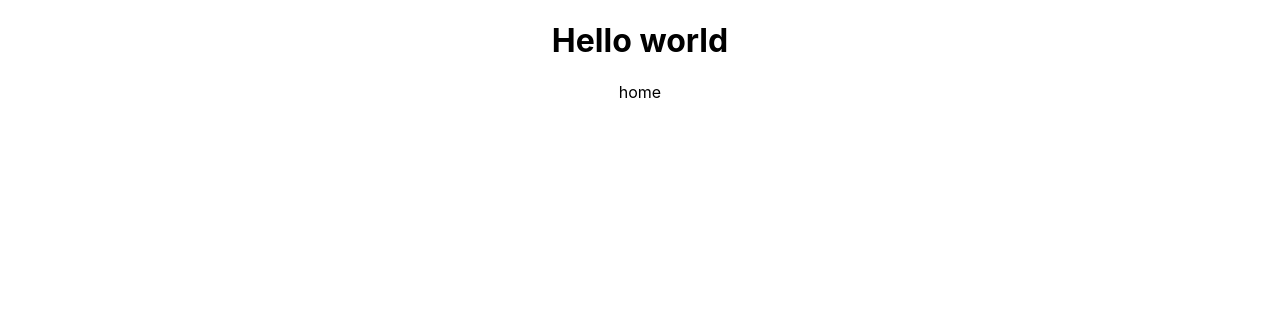
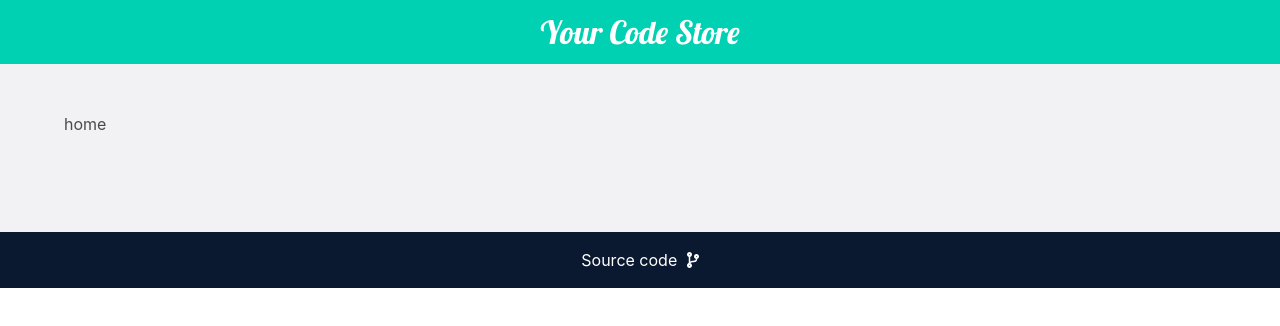
Before and after one commit to killcodeX/CodeStore, a React (Create React App) app: page / in a window 1280 px wide. Shown: the top 326 px of the page. Built offline with nearby package versions, Linux system fonts and the light colour scheme.

Commit message:
bulma, footer and header added

```diff
--- a/public/index.html
+++ b/public/index.html
@@ -10,34 +10,15 @@
       content="Web site created using create-react-app"
     />
     <link rel="apple-touch-icon" href="%PUBLIC_URL%/logo192.png" />
-    <!--
-      manifest.json provides metadata used when your web app is installed on a
-      user's mobile device or desktop. See https://developers.google.com/web/fundamentals/web-app-manifest/
-    -->
     <link rel="manifest" href="%PUBLIC_URL%/manifest.json" />
-    <!--
-      Notice the use of %PUBLIC_URL% in the tags above.
-      It will be replaced with the URL of the `public` folder during the build.
-      Only files inside the `public` folder can be referenced from the HTML.
 
-      Unlike "/favicon.ico" or "favicon.ico", "%PUBLIC_URL%/favicon.ico" will
-      work correctly both with client-side routing and a non-root public URL.
-      Learn how to configure a non-root public URL by running `npm run build`.
-    -->
+    <!-- -------------------- Bulma and Fontawesome ---------------------->
+    <link rel="stylesheet" href="https://cdn.jsdelivr.net/npm/bulma@0.9.0/css/bulma.min.css">
+    <script defer src="https://cdnjs.cloudflare.com/ajax/libs/font-awesome/5.13.1/js/all.min.js"></script>
     <title>React App</title>
   </head>
   <body>
     <noscript>You need to enable JavaScript to run this app.</noscript>
     <div id="root"></div>
-    <!--
-      This HTML file is a template.
-      If you open it directly in the browser, you will see an empty page.
-
-      You can add webfonts, meta tags, or analytics to this file.
-      The build step will place the bundled scripts into the <body> tag.
-
-      To begin the development, run `npm start` or `yarn start`.
-      To create a production bundle, use `npm run build` or `yarn build`.
-    -->
   </body>
 </html>
--- a/src/App.css
+++ b/src/App.css
@@ -1,38 +1,31 @@
-.App {
-  text-align: center;
+@import url('https://fonts.googleapis.com/css2?family=Lobster&display=swap');
+@import url('https://fonts.googleapis.com/css2?family=Poppins:ital,wght@1,400;1,500&display=swap');
+
+.section{
+    background-color: #f2f2f5;
+    padding-bottom: 150px;
 }
 
-.App-logo {
-  height: 40vmin;
-  pointer-events: none;
+.navbar-brand{
+    position: relative;
+    left: 50%;
+    transform: translateX(-50%);
+    font-size: 32px;
+    font-family: 'Lobster', cursive;
 }
 
-@media (prefers-reduced-motion: no-preference) {
-  .App-logo {
-    animation: App-logo-spin infinite 20s linear;
-  }
+/* ----------------------------------------- IncomeExpense ----------------------------------------- */
+
+
+/* ----------------------------------------- Footer ------------------------------------------------ */
+
+footer{
+  margin-top: -54px;
+  padding: 1rem !important;
+  background-color: #0A192F !important;
+  color: #fff !important;
 }
-
-.App-header {
-  background-color: #282c34;
-  min-height: 100vh;
-  display: flex;
-  flex-direction: column;
-  align-items: center;
-  justify-content: center;
-  font-size: calc(10px + 2vmin);
-  color: white;
+.footer a{
+  color: #fff;
+  margin-left: 5px;
 }
-
-.App-link {
-  color: #61dafb;
-}
-
-@keyframes App-logo-spin {
-  from {
-    transform: rotate(0deg);
-  }
-  to {
-    transform: rotate(360deg);
-  }
-}
--- a/src/App.js
+++ b/src/App.js
@@ -1,12 +1,20 @@
 import React from 'react';
 import './App.css';
+import Navbar from './components/layouts/navbar';
+import Footer from './components/layouts/footer';
 import Home from './components/pages/home';
+
 
 function App() {
   return (
     <div className="App">
-      <h1>Hello world</h1>
-      <Home/>
+      <Navbar/>
+        <section className='section'>
+          <div className='container'>
+            <Home/>
+          </div>
+        </section>
+      <Footer/>
     </div>
   );
 }
--- /dev/null
+++ b/src/components/layouts/footer.js
@@ -0,0 +1,13 @@
+import React from 'react'
+
+export default function Footer() {
+    return (
+        <footer className="footer">
+            <div className="content has-text-centered">
+                <p>
+                    Source code <a href='https://github.com/killcodeX/CodeStore' target='_blank' rel="noopener noreferrer"><i className="fas fa-code-branch"></i></a>
+                </p>
+            </div>
+        </footer>
+    )
+}
--- a/src/components/layouts/navbar.js
+++ b/src/components/layouts/navbar.js
@@ -3,8 +3,10 @@ import React from 'react'
 export default function navbar() {
     return (
         <>
-            <nav class="navbar">
-
+            <nav className="navbar is-primary" role="navigation" aria-label="main navigation">
+                <div className="navbar-brand">
+                    <a className="navbar-item" href="/">Your Code Store</a>
+                </div>
             </nav>
         </>
     )
```
